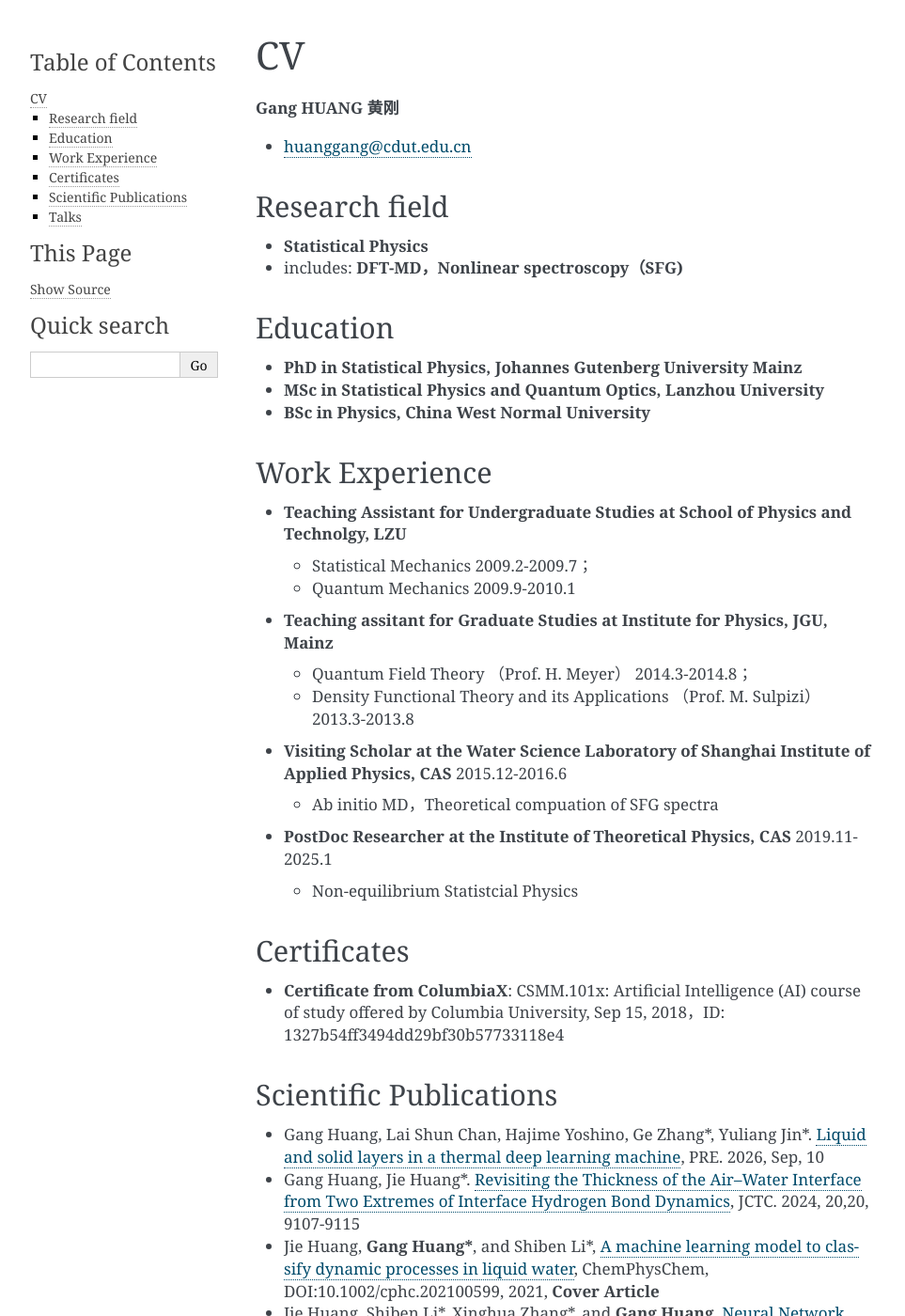
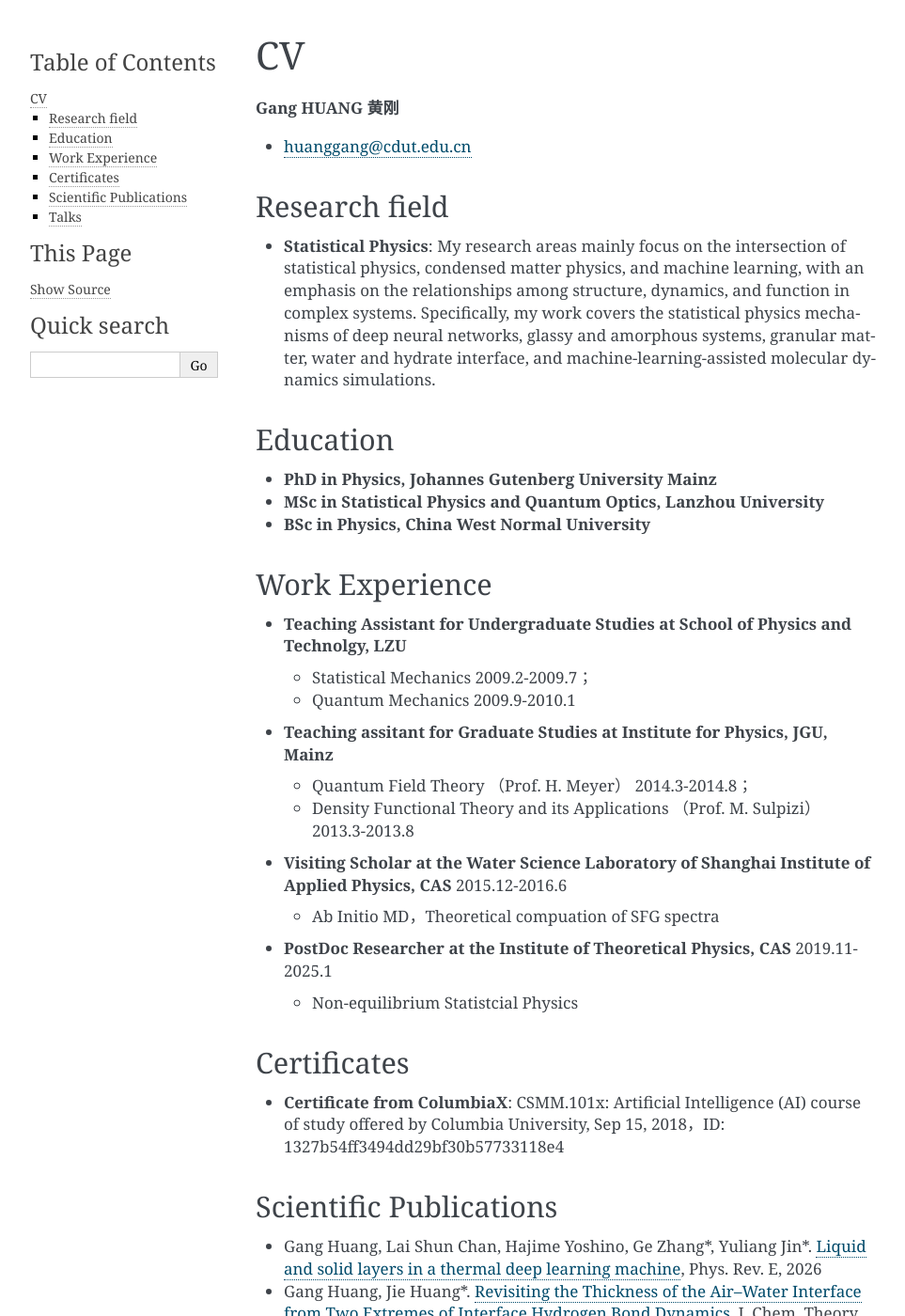
Before and after one commit to hg08/hg08.github.io, a Sphinx documentation site: the page built from doc/cv.md, in a window 1280 px wide and 1400 px high. Shown: the whole window at 94% size, without its empty margins (148-1111 px from the left). Built offline with Sphinx 7.4.7, drawn with Linux system fonts in a browser that asks for light colours; some of the changed text lies outside the part shown.

Commit message:
update cv

```diff
--- a/doc/cv.md
+++ b/doc/cv.md
@@ -5,11 +5,10 @@
 
 
 ## Research field
-- **Statistical Physics**
-- includes: **DFT-MD，Nonlinear spectroscopy（SFG)**
+- **Statistical Physics**: My research areas mainly focus on the intersection of statistical physics, condensed matter physics, and machine learning, with an emphasis on the relationships among structure, dynamics, and function in complex systems. Specifically, my work covers the statistical physics mechanisms of deep neural networks, glassy and amorphous systems, granular matter, water and hydrate interface, and machine-learning-assisted molecular dynamics simulations.
 
 ## Education
-- **PhD in Statistical Physics, Johannes Gutenberg University Mainz**
+- **PhD in Physics, Johannes Gutenberg University Mainz**
 
 - **MSc in Statistical Physics and Quantum Optics, Lanzhou University**
 - **BSc in Physics, China West Normal University**
@@ -24,7 +23,7 @@
     - Density Functional Theory and its Applications （Prof. M. Sulpizi） 2013.3-2013.8
 
 - **Visiting Scholar at the Water Science Laboratory of Shanghai Institute of Applied Physics, CAS** 2015.12-2016.6
-    -  Ab initio MD，Theoretical compuation of SFG spectra
+    -  Ab Initio MD，Theoretical compuation of SFG spectra
 
 - **PostDoc Researcher at the Institute of Theoretical Physics, CAS** 2019.11-2025.1
     -  Non-equilibrium Statistcial Physics
@@ -34,11 +33,11 @@
 - **Certificate from ColumbiaX**: CSMM.101x: Artificial Intelligence (AI) course of study offered by Columbia University, Sep 15, 2018，ID: 1327b54ff3494dd29bf30b57733118e4
 
 ## Scientific Publications
-- Gang Huang, Lai Shun Chan, Hajime Yoshino, Ge Zhang*, Yuliang Jin*. [Liquid and solid layers in a thermal deep learning machine](https://doi.org/10.1103/twww-yj1y), PRE. 2026, Sep, 10
+- Gang Huang, Lai Shun Chan, Hajime Yoshino, Ge Zhang*, Yuliang Jin*. [Liquid and solid layers in a thermal deep learning machine](https://doi.org/10.1103/twww-yj1y), Phys. Rev. E, 2026
 
-- Gang Huang, Jie Huang*. [Revisiting the Thickness of the Air–Water Interface from Two Extremes of Interface Hydrogen Bond Dynamics](https://pubs.acs.org/doi/full/10.1021/acs.jctc.4c00457), JCTC. 2024, 20,20, 9107-9115
+- Gang Huang, Jie Huang*. [Revisiting the Thickness of the Air–Water Interface from Two Extremes of Interface Hydrogen Bond Dynamics](https://pubs.acs.org/doi/full/10.1021/acs.jctc.4c00457), J. Chem. Theory Comput., 2024, 20, 20, 9107
 - Jie Huang, **Gang Huang\***, and Shiben Li*, [A machine learning model to classify dynamic processes
-in liquid water](https://chemistry-europe.onlinelibrary.wiley.com/doi/abs/10.1002/cphc.202100599), ChemPhysChem, DOI:10.1002/cphc.202100599, 2021, **Cover Article**
+in liquid water](https://chemistry-europe.onlinelibrary.wiley.com/doi/abs/10.1002/cphc.202100599), ChemPhysChem, DOI:10.1002/cphc.202100599, 2021
 - Jie Huang, Shiben Li*, Xinghua Zhang*, and **Gang Huang**, [Neural Network Model for Structure Factor of Polymer Systems](https://aip.scitation.org/doi/full/10.1063/5.0022464), The Journal of Chemical Physics, 153 (12) 124902, 2020
 - Xing Liu, **Gang Huang**, Kuan-Kan Hu, Nan Sheng, Chuanshan Tian, Y. Ron Shen, Yu-Chieh Wen, Guosheng Shi*, and Haiping Fang, [Sharing of Na+ by Three −COO– Groups at Deprotonated Carboxyl-Terminated Self-Assembled Monolayer-Charged Aqueous Interface](https://pubs.acs.org/doi/10.1021/acs.jpcc.8b02065), J. Phys. Chem. C 122, 16,9111-9116, DOI:10.1021/acs.jpcc.8b02065, 2018
 - **G. Huang\***, [A derivation of Expressing Feynman propagator in terms of a 4- momentum integral](https://www.researchgate.net/publication/280720823_A_derivation_of_Expressing_Feynman_propagator_in_terms_of_a_4-momentum_integral), DOI:10.13140/RG.2.1.5081.0724, 2015
```
Also changed, not shown: doc/home.md (+1 -3 lines).
